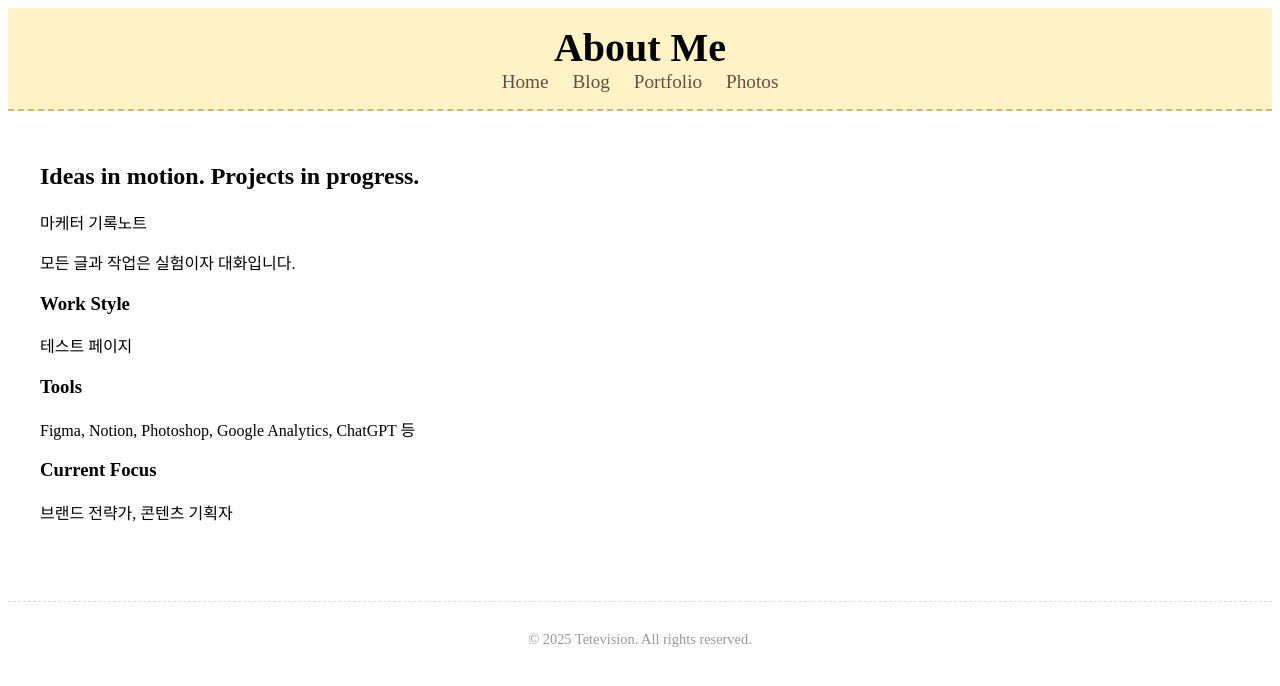
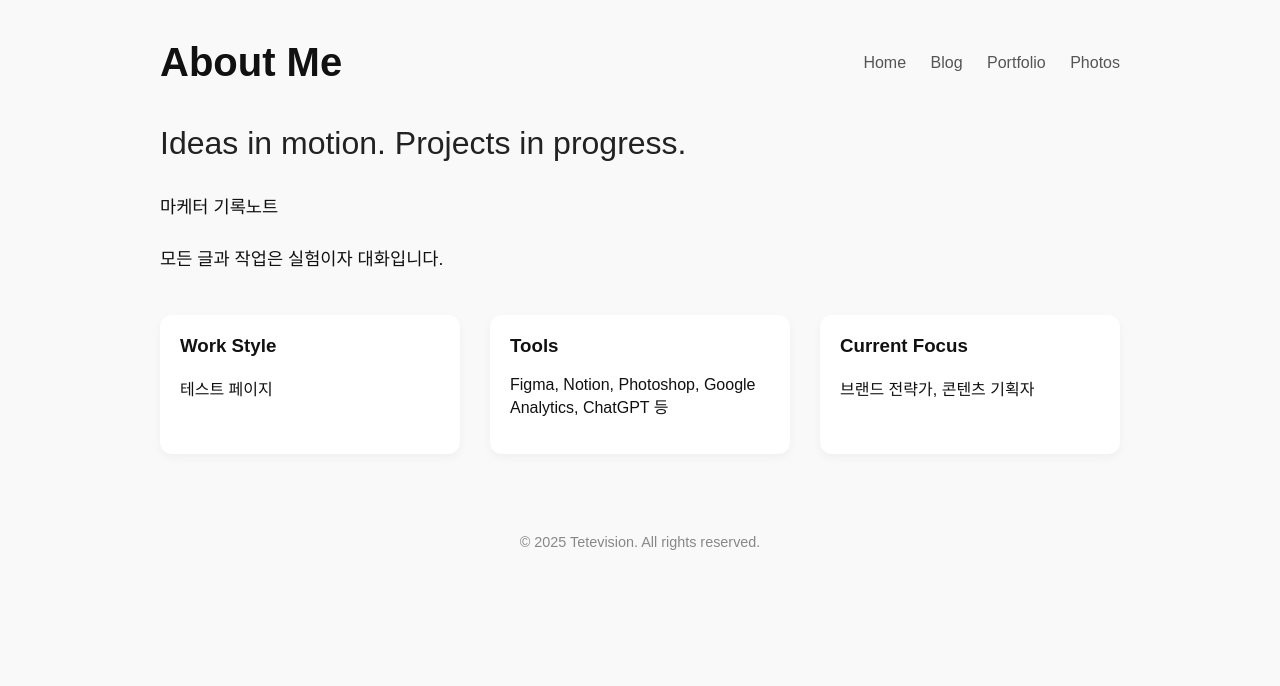
Before and after one commit to tetevision/notebook, a plain HTML site: page index.html in a window 1280 px wide. Drawn offline with Linux system fonts and the light colour scheme; a web font is replaced by a local one.

Commit message:
Update style.css

```diff
--- a/style.css
+++ b/style.css
@@ -1,69 +1,69 @@
-<!-- style.css (create a separate file named style.css) -->
 body {
   margin: 0;
-  font-family: 'Spoqa Han Sans Neo', 'sans-serif';
-  background-color: #fff9ec;
-  color: #333;
-  line-height: 1.6;
+  font-family: 'Spoqa Han Sans Neo', sans-serif;
+  background: #f9f9f9;
+  color: #111;
+}
+
+.container {
+  max-width: 960px;
+  margin: 0 auto;
+  padding: 40px 20px;
 }
 
 header {
-  background-color: #fff3c7;
-  padding: 1em;
-  border-bottom: 2px dashed #d4b66a;
-  text-align: center;
+  display: flex;
+  justify-content: space-between;
+  align-items: center;
+  margin-bottom: 40px;
 }
 
-h1 {
+header h1 {
+  font-size: 2.5em;
   margin: 0;
-  font-size: 2.5em;
 }
 
 nav a {
-  margin: 0 10px;
+  margin-left: 20px;
   text-decoration: none;
-  color: #6b4c3b;
-  font-size: 1.2em;
+  color: #555;
+  font-weight: 500;
 }
 
-main {
-  padding: 2em;
+.hero h2 {
+  font-size: 2em;
+  font-weight: 400;
+  margin-bottom: 30px;
+  color: #222;
 }
 
-.welcome {
-  text-align: center;
-  margin-bottom: 2em;
+.about-text p {
+  font-size: 1.1em;
+  line-height: 1.8;
+  margin-bottom: 20px;
 }
 
-.preview {
-  display: flex;
-  flex-direction: column;
-  gap: 1.5em;
+.about-grid {
+  display: grid;
+  grid-template-columns: repeat(auto-fit, minmax(280px, 1fr));
+  gap: 30px;
+  margin-top: 40px;
 }
 
-.card {
-  background: #fffef7;
-  border: 1px solid #e5d9b6;
-  padding: 1.5em;
-  border-radius: 10px;
-  box-shadow: 2px 2px 5px rgba(0,0,0,0.05);
+.grid-item {
+  background: #fff;
+  padding: 20px;
+  border-radius: 12px;
+  box-shadow: 0 4px 10px rgba(0, 0, 0, 0.04);
 }
 
-.card h3 {
+.grid-item h3 {
   margin-top: 0;
 }
 
-.card a {
-  color: #007b7f;
-  text-decoration: none;
-  font-weight: bold;
+footer {
+  margin-top: 80px;
+  font-size: 0.9em;
+  color: #888;
+  text-align: center;
 }
-
-footer {
-  text-align: center;
-  padding: 1em;
-  font-size: 0.9em;
-  color: #999;
-  border-top: 1px dashed #ddd;
-  margin-top: 2em;
-}
```
